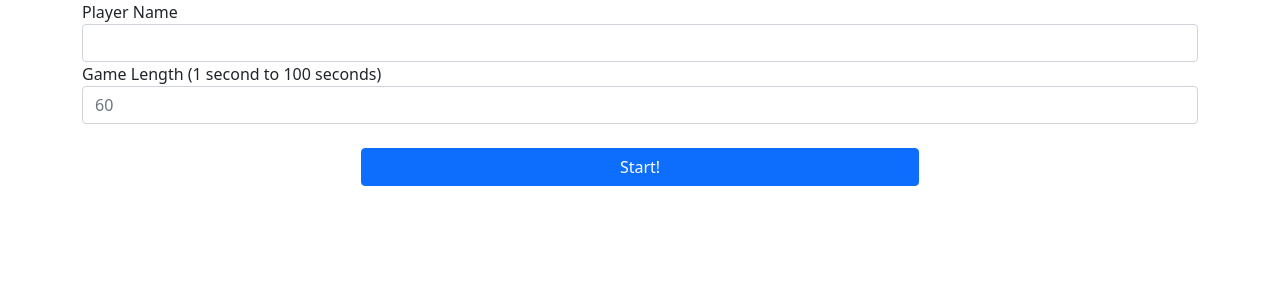
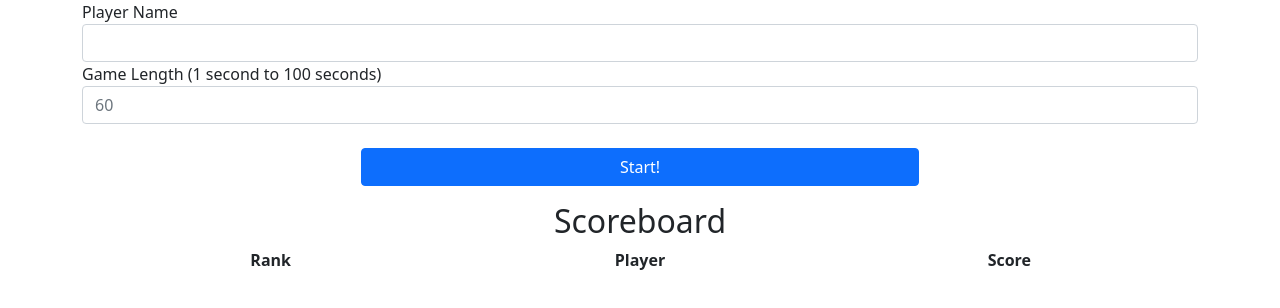
Before and after one commit to Web-Science-Systems-Development-Group/hexed-angular, an Angular app: page / in a window 1280 px wide. Shown: the top 308 px of the page. Built offline with nearby package versions, Linux system fonts and the light colour scheme.

Commit message:
Insert Scoreboard Component

```diff
--- a/src/app/app.component.html
+++ b/src/app/app.component.html
@@ -14,5 +14,8 @@
             </div>
         </div>
     </div>
+    <div class="row">
+        <app-scoreboard></app-scoreboard>
+    </div>
 </div>
 <router-outlet></router-outlet>
--- a/src/app/app.module.ts
+++ b/src/app/app.module.ts
@@ -9,7 +9,8 @@ import { TimerComponent } from './timer/timer.component';
 import { NameComponent } from './name/name.component';
 import { ScoreComponent } from './score/score.component';
 import { NgbModule } from '@ng-bootstrap/ng-bootstrap';
-import { FormsModule } from '@angular/forms'
+import { FormsModule } from '@angular/forms';
+import { ScoreboardComponent } from './scoreboard/scoreboard.component'
 @NgModule({
   declarations: [
     AppComponent,
@@ -17,7 +18,8 @@ import { FormsModule } from '@angular/forms'
     ColorComponent,
     TimerComponent,
     NameComponent,
-    ScoreComponent
+    ScoreComponent,
+    ScoreboardComponent
   ],
   imports: [
     BrowserModule,
--- /dev/null
+++ b/src/app/scoreboard/scoreboard.component.html
@@ -0,0 +1,11 @@
+<div #scoreTable class="m-3 text-center">
+  <h2>Scoreboard</h2>
+  <!--Table Beginning-->
+  <div class="row">
+    <div class="col"><b>Rank</b></div>
+    <div class="col"><b>Player</b></div>
+    <div class="col"><b>Score</b></div>
+  </div>
+
+  <!--Use TypeScript to show the rest?-->
+</div>
--- /dev/null
+++ b/src/app/scoreboard/scoreboard.component.ts
@@ -0,0 +1,18 @@
+import { Component, OnInit } from '@angular/core';
+
+@Component({
+  selector: 'app-scoreboard',
+  templateUrl: './scoreboard.component.html',
+  styleUrls: ['./scoreboard.component.css']
+})
+export class ScoreboardComponent implements OnInit {
+
+  //Leaderboard of tuples maybe? one with name then the score -> sort by score when a new highscore enters
+  public leaderboard = [];
+
+  constructor() { }
+
+  ngOnInit(): void {
+  }
+
+}
```
Also changed, not shown: src/app/scoreboard/scoreboard.component.css (added), 1 other file (tests, documents, lock files or other folders).
